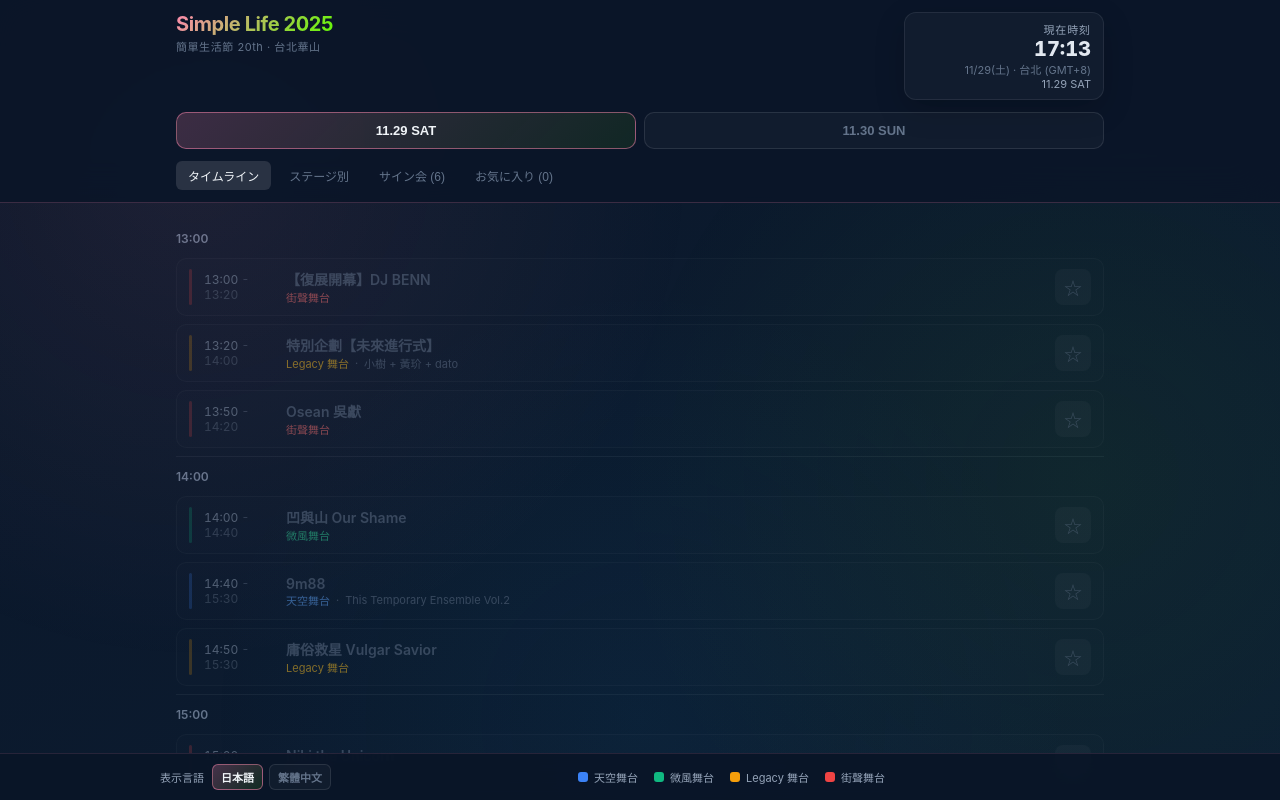
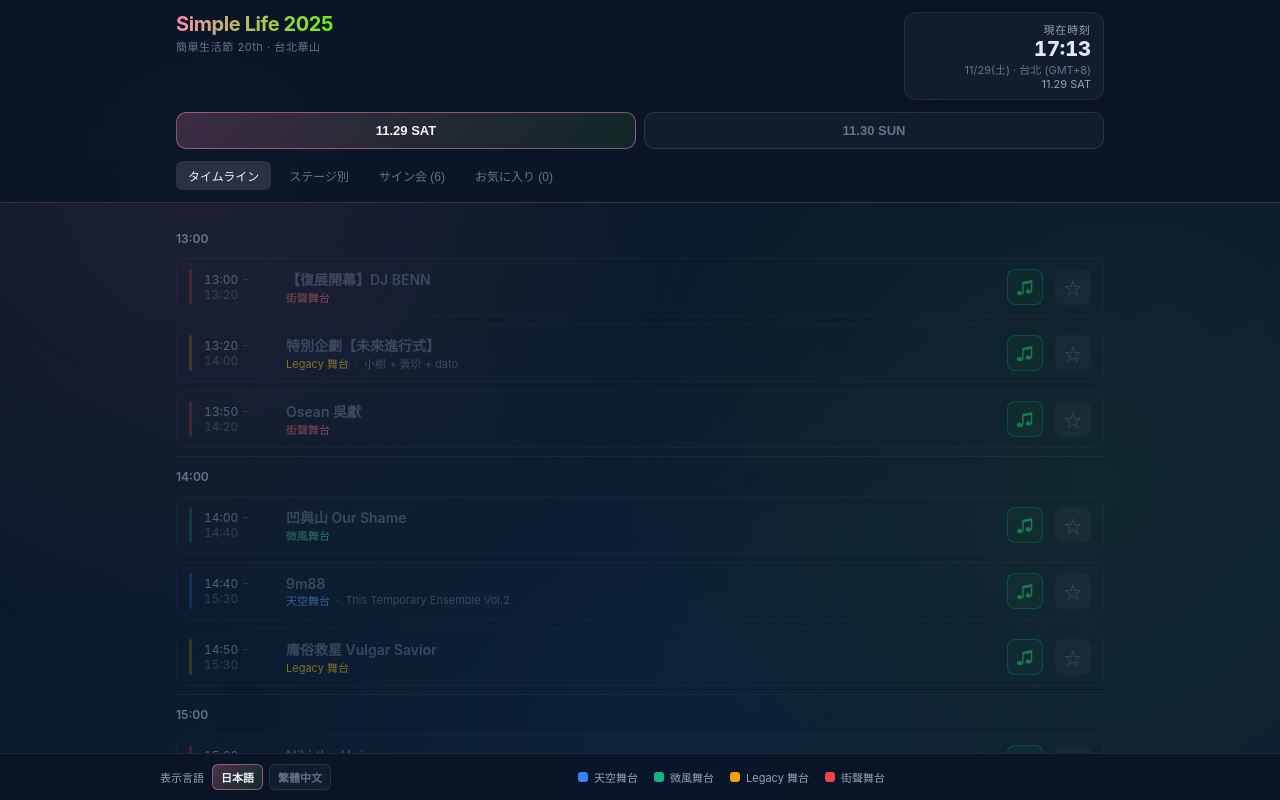
Before and after one commit to tainakanchu/simple-life-2025, a React (Vite) app: page / in a window 1280 px wide. Shown: the top 800 px of the page. Built offline with nearby package versions, Linux system fonts and the light colour scheme.

Commit message:
Add Spotify link to act cards

```diff
--- a/src/components/ActCard.tsx
+++ b/src/components/ActCard.tsx
@@ -27,6 +27,9 @@
   translation,
 }: ActCardProps) {
   const fav = isFavorite(activeDay, act.stage || "", act.artist);
+  const spotifyUrl = `https://open.spotify.com/search/${encodeURIComponent(
+    act.artist
+  )}`;
   const colors = stageColors[act.stage || ""] || {
     bg: "rgba(100,100,100,0.15)",
     border: "#888",
@@ -138,6 +141,31 @@
         </div>
       </div>
 
+      <a
+        href={spotifyUrl}
+        target="_blank"
+        rel="noreferrer"
+        title={`Open ${act.artist} on Spotify`}
+        aria-label={`Open ${act.artist} on Spotify`}
+        style={{
+          width: 36,
+          height: 36,
+          borderRadius: 8,
+          border: "1px solid rgba(30, 215, 96, 0.4)",
+          background: "rgba(30, 215, 96, 0.08)",
+          color: "#1ed760",
+          cursor: "pointer",
+          display: "flex",
+          alignItems: "center",
+          justifyContent: "center",
+          fontSize: 18,
+          flexShrink: 0,
+          textDecoration: "none",
+        }}
+      >
+        ♫
+      </a>
+
       <button
         onClick={() => toggleFavorite(activeDay, act.stage || "", act.artist)}
         style={{
```
